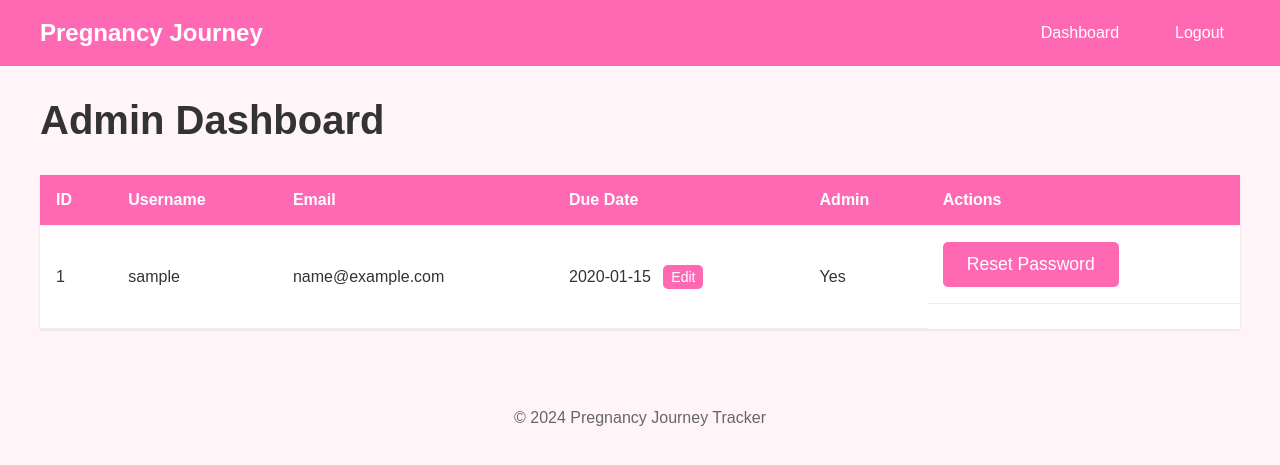
After one commit to MotiWolff/Pregnancy-Tracker, a Flask app: page /admin/ in a window 1280 px wide. The commit adds this page. Shown: the top 465 px of the page. Run offline with Flask 3, Linux system fonts and the light colour scheme; a user stored in the database is signed in; tables that the repository leaves empty hold one stand-in row (values such as "Sample post").

Commit message:
new features and password corrections

```diff
--- a/app/__init__.py
+++ b/app/__init__.py
@@ -14,15 +14,17 @@ def create_app():
     app.config.from_object(Config)
 
     db.init_app(app)
-    migrate.init_app(app, db)  # Add this line
+    migrate.init_app(app, db)
     login_manager.init_app(app)
 
     from app.routes.main import bp as main_bp
     from app.routes.auth import bp as auth_bp
     from app.routes.tracking import bp as tracking_bp
+    from app.routes.admin import bp as admin_bp
 
     app.register_blueprint(main_bp)
     app.register_blueprint(auth_bp)
     app.register_blueprint(tracking_bp)
+    app.register_blueprint(admin_bp)
 
     return app
--- a/app/models/user.py
+++ b/app/models/user.py
@@ -10,6 +10,7 @@ class User(UserMixin, db.Model):
     password_hash = db.Column(db.String(128))
     due_date = db.Column(db.Date, nullable=False)
     created_at = db.Column(db.DateTime, default=datetime.utcnow)
+    is_admin = db.Column(db.Boolean, default=False)
 
     def set_password(self, password):
         self.password_hash = generate_password_hash(password)
--- /dev/null
+++ b/app/routes/admin.py
@@ -0,0 +1,80 @@
+from flask import Blueprint, render_template, flash, redirect, url_for, abort, request
+from flask_login import login_required, current_user
+from app.models.user import User
+from app import db
+from werkzeug.security import generate_password_hash
+from functools import wraps
+from datetime import datetime
+
+bp = Blueprint('admin', __name__, url_prefix='/admin')
+
+def admin_required(f):
+    @wraps(f)
+    def decorated_function(*args, **kwargs):
+        if not current_user.is_authenticated or not current_user.is_admin:
+            abort(403)
+        return f(*args, **kwargs)
+    return decorated_function
+
+@bp.route('/')
+@login_required
+@admin_required
+def admin_dashboard():
+    users = User.query.all()
+    return render_template('admin/dashboard.html', users=users)
+
+@bp.route('/user/<int:id>/reset_password', methods=['GET', 'POST'])
+@login_required
+@admin_required
+def reset_password(id):
+    user = User.query.get_or_404(id)
+    if request.method == 'POST':
+        new_password = request.form.get('new_password')
+        if new_password:
+            user.password_hash = generate_password_hash(new_password)
+            db.session.commit()
+            flash(f'Password updated for {user.username}')
+        return redirect(url_for('admin.admin_dashboard'))
+    return render_template('admin/reset_password.html', user=user)
+
+@bp.route('/user/<int:id>/update_due_date', methods=['GET', 'POST'])
+@login_required
+@admin_required
+def update_due_date(id):
+    user = User.query.get_or_404(id)
+    if request.method == 'POST':
+        new_due_date = request.form.get('due_date')
+        try:
+            user.due_date = datetime.strptime(new_due_date, '%Y-%m-%d').date()
+            db.session.commit()
+            flash(f'Due date updated for {user.username}')
+        except ValueError:
+            flash('Invalid date format. Please use YYYY-MM-DD format.')
+        return redirect(url_for('admin.admin_dashboard'))
+    return render_template('admin/update_due_date.html', user=user)
+
+@bp.route('/user/<int:id>/delete', methods=['POST'])
+@login_required
+@admin_required
+def delete_user(id):
+    user = User.query.get_or_404(id)
+    if user == current_user:
+        flash('Cannot delete your own account')
+        return redirect(url_for('admin.admin_dashboard'))
+    db.session.delete(user)
+    db.session.commit()
+    flash(f'User {user.username} has been deleted')
+    return redirect(url_for('admin.admin_dashboard'))
+
+@bp.route('/user/<int:id>/toggle_admin')
+@login_required
+@admin_required
+def toggle_admin(id):
+    user = User.query.get_or_404(id)
+    if user == current_user:
+        flash('Cannot modify your own admin status')
+        return redirect(url_for('admin.admin_dashboard'))
+    user.is_admin = not user.is_admin
+    db.session.commit()
+    flash(f'Admin status toggled for {user.username}')
+    return redirect(url_for('admin.admin_dashboard'))
--- a/app/static/css/style.css
+++ b/app/static/css/style.css
@@ -851,3 +851,89 @@ input[type="file"]::-webkit-file-upload-button {
     max-width: 100%;
     height: auto;
 }
+
+/* Admin Styles */
+.admin-container {
+    max-width: 1200px;
+    margin: 2rem auto;
+    padding: 0 1rem;
+}
+
+.admin-table {
+    width: 100%;
+    border-collapse: collapse;
+    margin-top: 2rem;
+    background: white;
+    box-shadow: 0 1px 3px rgba(0,0,0,0.1);
+}
+
+.admin-table th,
+.admin-table td {
+    padding: 1rem;
+    text-align: left;
+    border-bottom: 1px solid #eee;
+}
+
+.admin-table th {
+    background: var(--primary-color);
+    color: white;
+}
+
+.admin-table tr:hover {
+    background: #f8f9fa;
+}
+
+.btn-warning {
+    background: #ffc107;
+    color: #000;
+}
+
+.btn-info {
+    background: #17a2b8;
+    color: white;
+}
+
+.btn-warning:hover,
+.btn-info:hover {
+    opacity: 0.9;
+}
+
+.btn-danger {
+    background-color: #dc3545;
+    color: white;
+}
+
+.btn-danger:hover {
+    background-color: #c82333;
+}
+
+.action-buttons {
+    display: flex;
+    gap: 0.5rem;
+    align-items: center;
+}
+
+.admin-form {
+    max-width: 400px;
+    margin: 2rem auto;
+    padding: 2rem;
+    background: white;
+    border-radius: 10px;
+    box-shadow: 0 2px 10px rgba(0,0,0,0.1);
+}
+
+.form-actions {
+    margin-top: 2rem;
+    display: flex;
+    gap: 1rem;
+}
+
+.btn-sm {
+    padding: 0.25rem 0.5rem;
+    font-size: 0.875rem;
+    margin-left: 0.5rem;
+}
+
+.admin-table td {
+    vertical-align: middle;
+}
--- /dev/null
+++ b/app/templates/admin/dashboard.html
@@ -0,0 +1,56 @@
+{% extends "base.html" %}
+
+{% block content %}
+<div class="admin-container">
+    <h1>Admin Dashboard</h1>
+    <div class="user-list">
+        <table class="admin-table">
+            <thead>
+                <tr>
+                    <th>ID</th>
+                    <th>Username</th>
+                    <th>Email</th>
+                    <th>Due Date</th>
+                    <th>Admin</th>
+                    <th>Actions</th>
+                </tr>
+            </thead>
+            <tbody>
+                {% for user in users %}
+                <tr>
+                    <td>{{ user.id }}</td>
+                    <td>{{ user.username }}</td>
+                    <td>{{ user.email }}</td>
+                    <td>
+                        {{ user.due_date.strftime('%Y-%m-%d') }}
+                        <a href="{{ url_for('admin.update_due_date', id=user.id) }}"
+                           class="btn btn-info btn-sm">
+                            Edit
+                        </a>
+                    </td>
+                    <td>{{ 'Yes' if user.is_admin else 'No' }}</td>
+                    <td class="action-buttons">
+                        <a href="{{ url_for('admin.reset_password', id=user.id) }}"
+                           class="btn btn-warning">
+                            Reset Password
+                        </a>
+                        {% if user != current_user %}
+                        <form action="{{ url_for('admin.delete_user', id=user.id) }}"
+                              method="POST"
+                              style="display: inline;"
+                              onsubmit="return confirm('Are you sure you want to delete this user? This action cannot be undone.');">
+                            <button type="submit" class="btn btn-danger">Delete</button>
+                        </form>
+                        <a href="{{ url_for('admin.toggle_admin', id=user.id) }}"
+                           class="btn btn-info">
+                            Toggle Admin
+                        </a>
+                        {% endif %}
+                    </td>
+                </tr>
+                {% endfor %}
+            </tbody>
+        </table>
+    </div>
+</div>
+{% endblock %}
--- a/app/templates/home.html
+++ b/app/templates/home.html
@@ -29,4 +29,4 @@
         </div>
     </div>
 </div>
-ç
+{% endblock %}
--- a/config.py
+++ b/config.py
@@ -10,5 +10,5 @@ class Config:
         'sqlite:///pregnancy_tracker.db'
     SQLALCHEMY_TRACK_MODIFICATIONS = False
     # Add these lines for file uploads
-    UPLOAD_FOLDER = os.path.join(basedir, 'app/static/uploads')
+    UPLOAD_FOLDER = os.path.join(basedir, 'app', 'static', 'uploads')
     MAX_CONTENT_LENGTH = 16 * 1024 * 1024  # 16MB max file size
--- a/requirements.txt
+++ b/requirements.txt
@@ -6,3 +6,4 @@ Werkzeug==3.0.1
 python-dotenv==1.0.0
 flask-wtf==1.2.1
 email-validator==2.1.0.post1
+flask-migrate==4.0.0
```
Also changed, not shown: app/routes/tracking.py (+12 -21 lines), app/templates/admin/reset_password.html (added, +17 -0 lines), app/templates/admin/update_due_date.html (added, +20 -0 lines), app/static/uploads/1_20241124_093813.jpeg (deleted), app/static/uploads/1_20250219_212659.JPG (added), instance/pregnancy_tracker.db, 6 other files.
